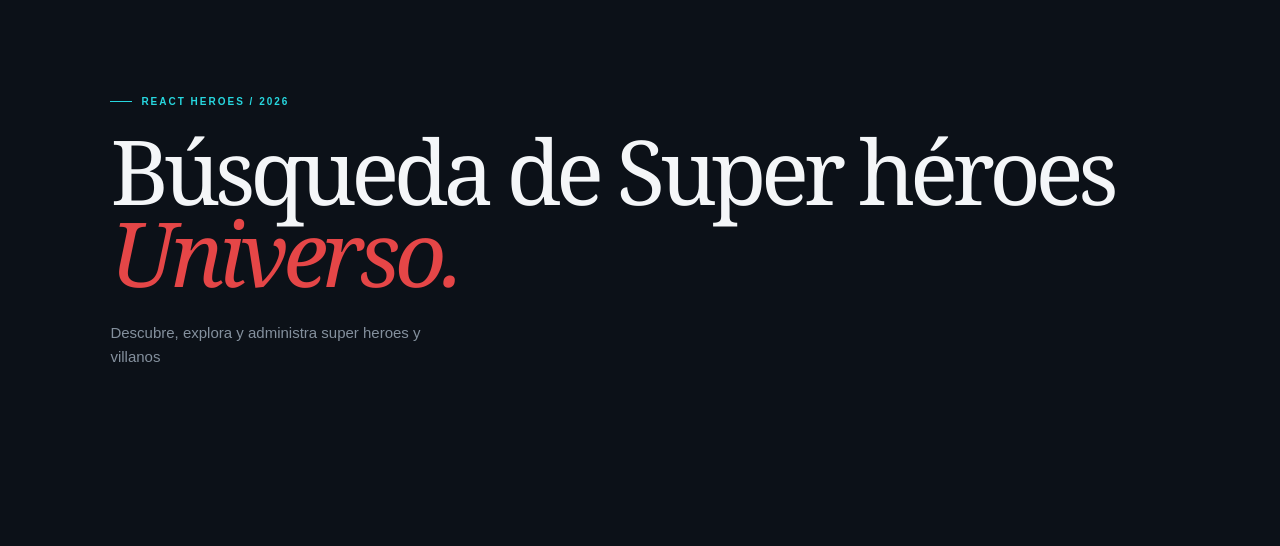
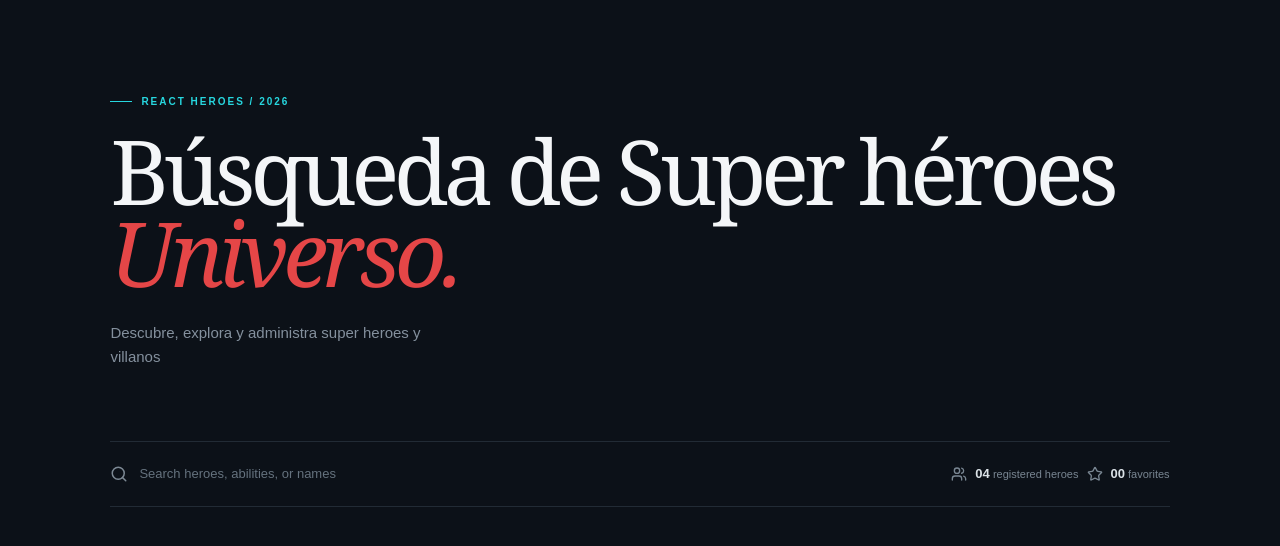
Before and after one commit to erviinHD/spa-react-new, a React (Vite) app: page /search in a window 1280 px wide. Shown: the top 546 px of the page. Built offline with nearby package versions, Linux system fonts and the light colour scheme.

Commit message:
feat: add Input component and integrate HeroStats into HeroPage and SearchControl

```diff
--- /dev/null
+++ b/src/components/ui/input.tsx
@@ -0,0 +1,19 @@
+import * as React from "react"
+import { Input as InputPrimitive } from "@base-ui/react/input"
+import { cn } from "cn"
+
+function Input({ className, type, ...props }: React.ComponentProps<"input">) {
+  return (
+    <InputPrimitive
+      type={type}
+      data-slot="input"
+      className={cn(
+        "h-8 w-full min-w-0 rounded-lg border border-input bg-transparent px-2.5 py-1 text-base transition-colors outline-none file:inline-flex file:h-6 file:border-0 file:bg-transparent file:text-sm file:font-medium file:text-foreground placeholder:text-muted-foreground focus-visible:border-ring focus-visible:ring-3 focus-visible:ring-ring/50 disabled:pointer-events-none disabled:cursor-not-allowed disabled:bg-input/50 disabled:opacity-50 aria-invalid:border-destructive aria-invalid:ring-3 aria-invalid:ring-destructive/20 md:text-sm dark:bg-input/30 dark:disabled:bg-input/80 dark:aria-invalid:border-destructive/50 dark:aria-invalid:ring-destructive/40",
+        className
+      )}
+      {...props}
+    />
+  )
+}
+
+export { Input }
--- /dev/null
+++ b/src/heroes/components/HeroStats.tsx
@@ -0,0 +1,16 @@
+import { Star, Users } from "lucide-react";
+
+export const HeroStats = () => {
+  return (
+    <div className="toolbar-meta">
+      <Users size={16} />
+      <span>
+        <strong>04</strong> registered heroes
+      </span>
+      <Star size={16} />
+      <span>
+        <strong>00</strong> favorites
+      </span>
+    </div>
+  );
+};
--- a/src/heroes/pages/hero/HeroPage.tsx
+++ b/src/heroes/pages/hero/HeroPage.tsx
@@ -1,4 +1,5 @@
 import { CustomJumbotron } from "@/components/custom/CustomJumbotron";
+import { HeroStats } from "@/heroes/components/HeroStats";
 
 export const HeroPage = () => {
   return (
@@ -8,6 +9,13 @@ export const HeroPage = () => {
         title="Super héroes"
         description="Descubre, explora y administra super heroes y villanos "
       />
+
+      <section className="directory-section " aria-label="Hero directory">
+        <div className="directory-toolbar justify-end!">
+          {/* Hero Stats */}
+          <HeroStats />
+        </div>
+      </section>
     </>
   );
 };
--- a/src/heroes/pages/search/SearchPage.tsx
+++ b/src/heroes/pages/search/SearchPage.tsx
@@ -1,4 +1,5 @@
 import { CustomJumbotron } from "@/components/custom/CustomJumbotron";
+import { SearchControl } from "./ui/SearchControl";
 
 export const SearchPage = () => {
   return (
@@ -8,6 +9,9 @@ export const SearchPage = () => {
         title="Búsqueda de Super héroes"
         description="Descubre, explora y administra super heroes y villanos "
       />
+
+      {/* Filter */}
+      <SearchControl />
     </>
   );
 };
--- /dev/null
+++ b/src/heroes/pages/search/ui/SearchControl.tsx
@@ -0,0 +1,23 @@
+import { Input } from "@/components/ui/input";
+import { HeroStats } from "@/heroes/components/HeroStats";
+import { Search } from "lucide-react";
+
+export const SearchControl = () => {
+  return (
+    <section className="directory-section" aria-label="Hero directory">
+      <div className="directory-toolbar">
+        <div className="search-wrap">
+          <Search size={18} />
+          <Input
+            className="h-auto border-0 bg-transparent p-0 shadow-none focus-visible:ring-0"
+            placeholder="Search heroes, abilities, or names"
+            aria-label="Search heroes"
+          />
+        </div>
+
+        {/* Hero Stats */}
+        <HeroStats />
+      </div>
+    </section>
+  );
+};
```
